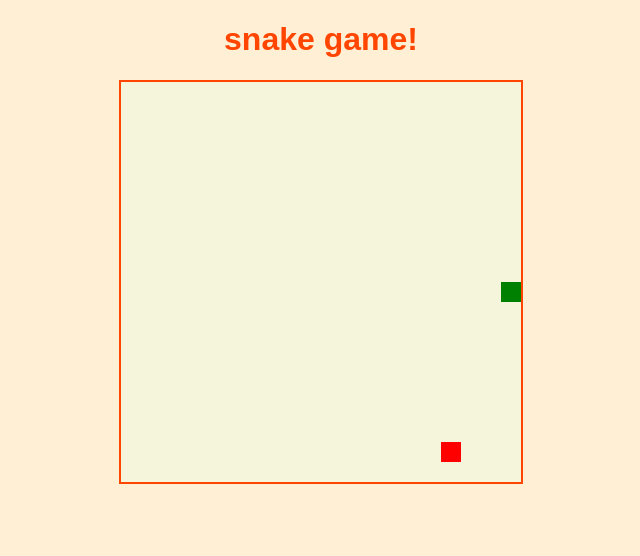
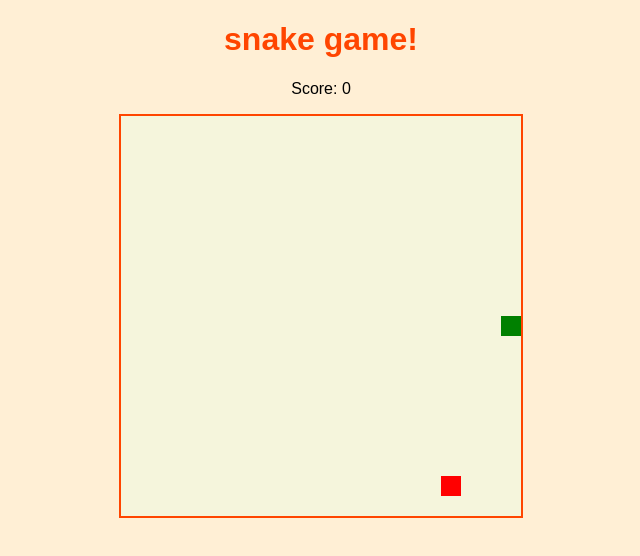
Before and after one commit to tsujvik/proj1, a plain HTML site: page index.html in a window 1280 px wide. Shown: the whole page, without its empty margins (319-959 px from the left). Drawn offline with Linux system fonts and the light colour scheme.

Commit message:
scoring (again)

```diff
--- a/index.html
+++ b/index.html
@@ -8,6 +8,7 @@
 </head>
 <body>
     <h1>snake game!</h1>
+    <p>Score: <span id="score">0</span></p>
     <canvas id="gameCanvas"></canvas>
     <script src="script.js"></script>
 </body>
```
